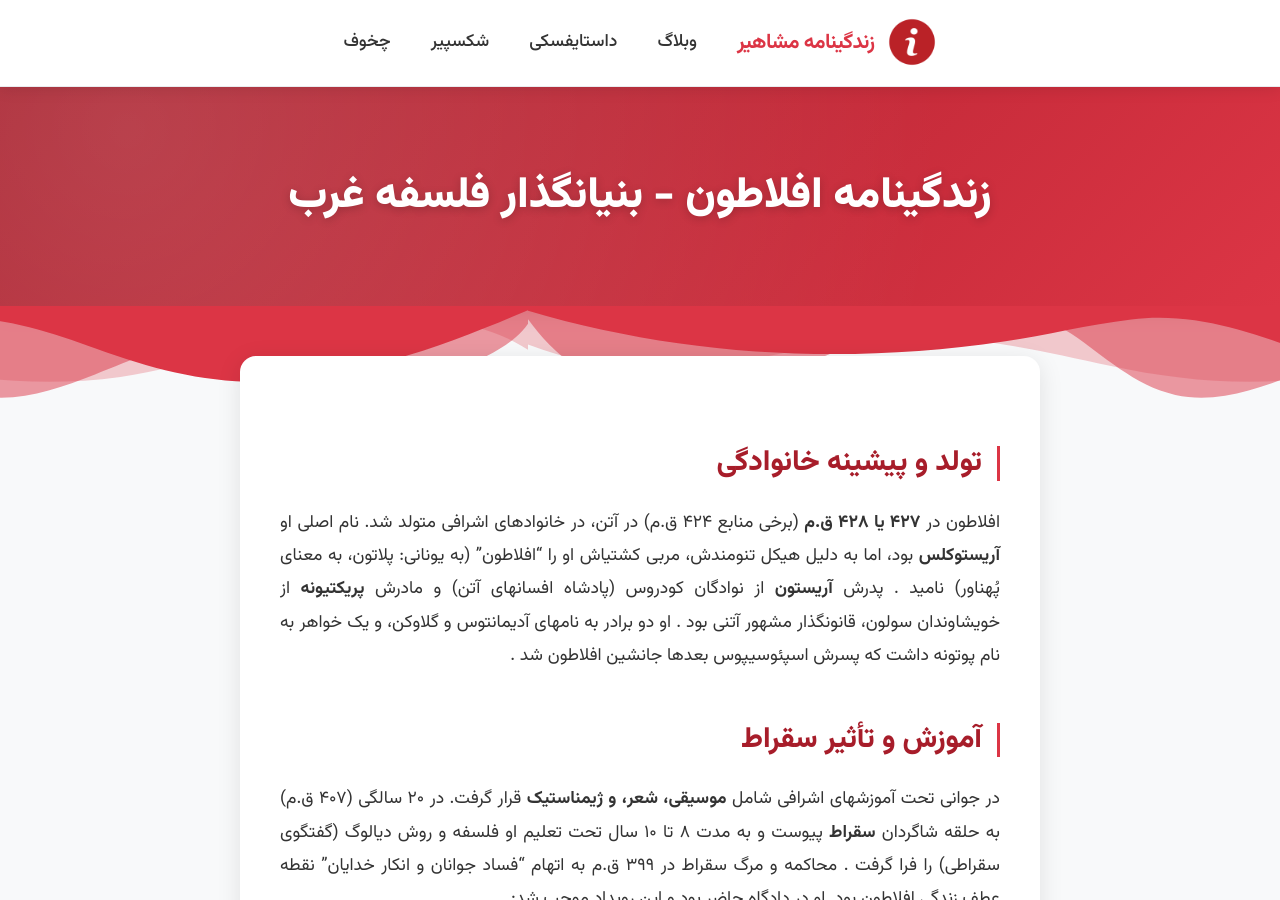
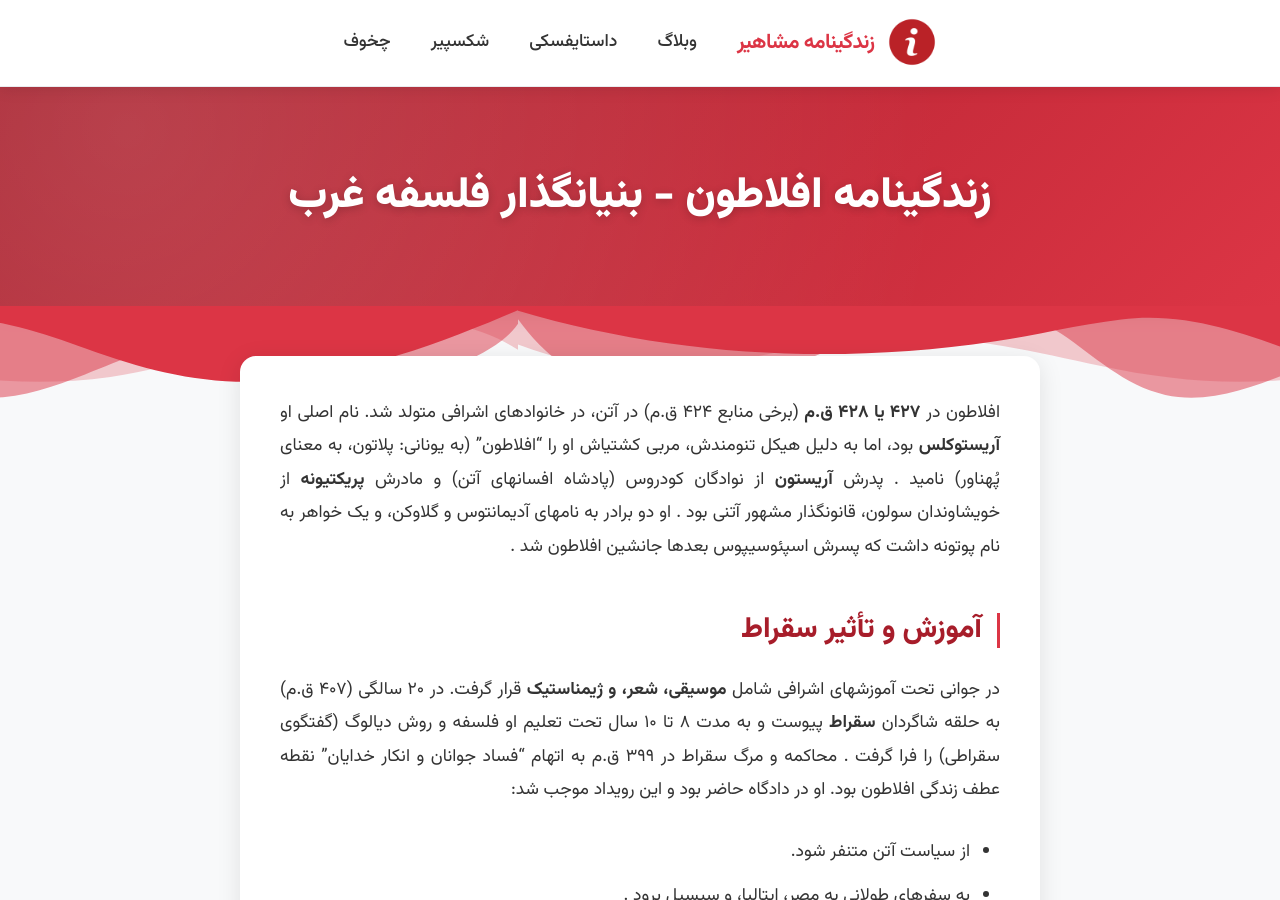
Before and after one commit to darkblog/darkblog.github.io, a Jekyll site: the page built from _posts/2025-7-3-50.md, in a window 1280 px wide and 900 px high. Built offline with Jekyll 4.4.1, drawn with Linux system fonts in a browser that asks for light colours.

Commit message:
Update 2025-7-3-50.md

```diff
--- a/_posts/2025-7-3-50.md
+++ b/_posts/2025-7-3-50.md
@@ -3,7 +3,6 @@ layout: post
 title: زندگینامه افلاطون - بنیانگذار فلسفه غرب
 ---
 
-## تولد و پیشینه خانوادگی
 افلاطون در **۴۲۷ یا ۴۲۸ ق.م** (برخی منابع ۴۲۴ ق.م) در آتن، در خانوادهای اشرافی متولد شد. نام اصلی او **آریستوکلس** بود، اما به دلیل هیکل تنومندش، مربی کشتیاش او را "افلاطون" (به یونانی: پلاتون، به معنای پُهناور) نامید . پدرش **آریستون** از نوادگان کودروس (پادشاه افسانهای آتن) و مادرش **پریکتیونه** از خویشاوندان سولون، قانونگذار مشهور آتنی بود . او دو برادر به نامهای آدیمانتوس و گلاوکن، و یک خواهر به نام پوتونه داشت که پسرش اسپئوسیپوس بعدها جانشین افلاطون شد .
 
 ## آموزش و تأثیر سقراط
```
